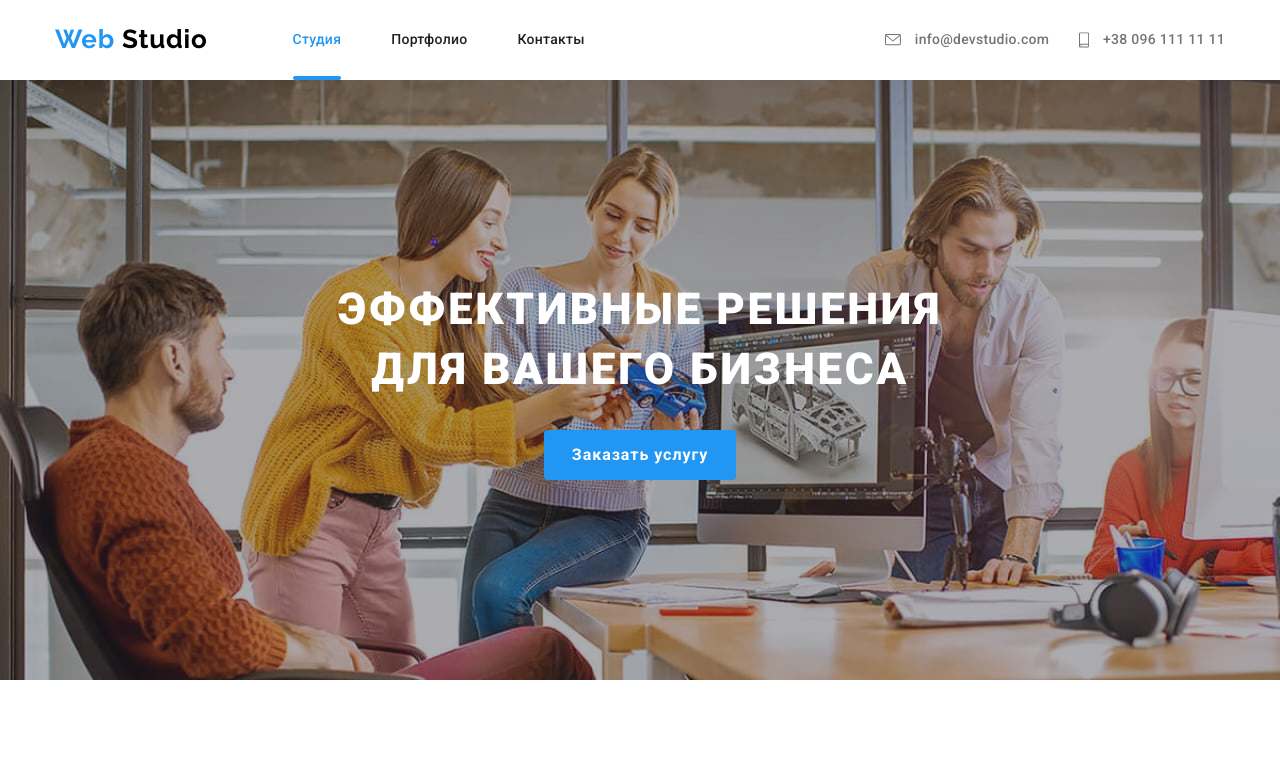
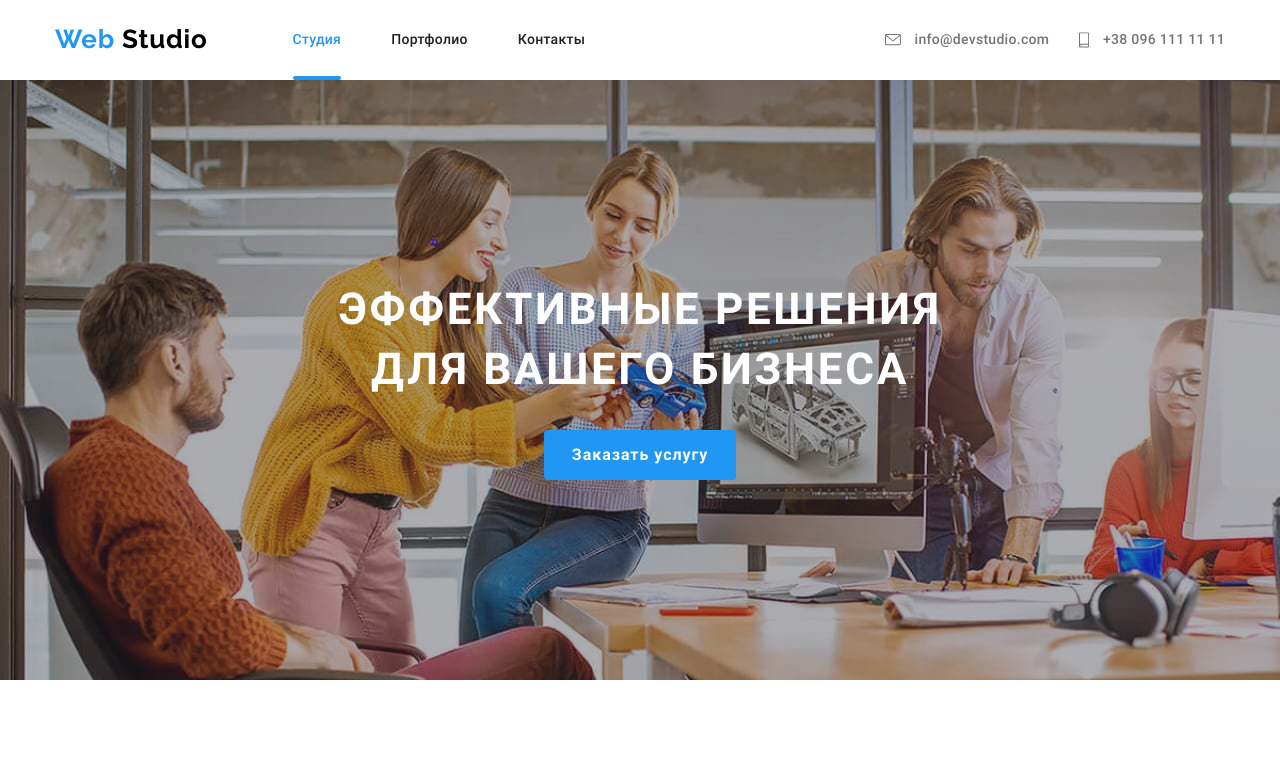
Before and after one commit to Ir-tsa/goit-markup-hw-07, a plain HTML site: page index.html in a window 1280 px wide. Shown: the top 771 px of the page. Drawn offline with nearby package versions, Linux system fonts and the light colour scheme.

Commit message:
imported font locally..

```diff
--- a/css/style.css
+++ b/css/style.css
@@ -1,3 +1,7 @@
+/* font-family: 'Raleway', sans-serif;
+
+    font-family: 'Roboto', sans-serif; */
+
 :root {
   --primery-text-color: #757575;
   --title-text-color: #212121;
@@ -12,6 +16,55 @@ html {
 *::befor,
 *::after {
   box-sizing: inherit;
+}
+/* roboto-regular - latin_cyrillic */
+@font-face {
+  font-family: "Roboto";
+  font-style: normal;
+  font-weight: 400;
+  src: url("../fonts/roboto-v20-latin_cyrillic-regular.woff") format("woff");
+  src: local("Roboto"), local("Roboto-Regular"),
+    url("../fonts/roboto-v20-latin_cyrillic-regular.woff2") format("woff2");
+}
+
+/* roboto-500 - latin_cyrillic */
+@font-face {
+  font-family: "Roboto";
+  font-style: normal;
+  font-weight: 500;
+  src: url("../fonts/roboto-v20-latin_cyrillic-500.woff") format("woff");
+  src: local("Roboto Medium"), local("Roboto-Medium"),
+    url("../fonts/roboto-v20-latin_cyrillic-500.woff2") format("woff2");
+}
+
+/* roboto-700 - latin_cyrillic */
+@font-face {
+  font-family: "Roboto";
+  font-style: normal;
+  font-weight: 700;
+  src: url("../fonts/roboto-v20-latin_cyrillic-700.woff") format("woff");
+  src: local("Roboto Bold"), local("Roboto-Bold"),
+    url("../fonts/roboto-v20-latin_cyrillic-700.woff2") format("woff2");
+}
+
+/* raleway-regular - latin_cyrillic */
+@font-face {
+  font-family: "Raleway";
+  font-style: normal;
+  font-weight: 400;
+  src: url("../fonts/raleway-v17-latin_cyrillic-regular.woff") format("woff");
+  src: local(""),
+    url("../fonts/raleway-v17-latin_cyrillic-regular.woff2") format("woff2");
+}
+
+/* raleway-700 - latin_cyrillic */
+@font-face {
+  font-family: "Raleway";
+  font-style: normal;
+  font-weight: 700;
+  src: url("../fonts/raleway-v17-latin_cyrillic-700.woff") format("woff");
+  src: local(""),
+    url("../fonts/raleway-v17-latin_cyrillic-700.woff2") format("woff2");
 }
 
 .container {
--- a/index.html
+++ b/index.html
@@ -5,8 +5,8 @@
   <meta charset="UTF-8" />
   <meta name="viewport" content="width=device-width, initial-scale=1.0" />
   <title>Web Studio</title>
-  <link href="https://fonts.googleapis.com/css2?family=Raleway:wght@700&family=Roboto:wght@400;500;700;900&display=swap"
-    rel="stylesheet" />
+  <!-- <link href="https://fonts.googleapis.com/css2?family=Raleway:wght@700&family=Roboto:wght@400;500;700;900&display=swap"
+    rel="stylesheet" /> -->
   <link rel="stylesheet" href="https://cdnjs.cloudflare.com/ajax/libs/modern-normalize/0.7.0/modern-normalize.min.css">
   <link rel="stylesheet" href="./css/style.css" />
 </head>
```
Also changed, not shown: portfolio.html (+2 -2 lines), fonts/raleway-v17-latin_cyrillic-700.woff (added), fonts/raleway-v17-latin_cyrillic-700.woff2 (added), fonts/raleway-v17-latin_cyrillic-regular.woff (added), fonts/raleway-v17-latin_cyrillic-regular.woff2 (added), fonts/roboto-v20-latin_cyrillic-500.woff (added), fonts/roboto-v20-latin_cyrillic-500.woff2 (added), fonts/roboto-v20-latin_cyrillic-700.woff (added), fonts/roboto-v20-latin_cyrillic-700.woff2 (added), fonts/roboto-v20-latin_cyrillic-regular.woff (added), fonts/roboto-v20-latin_cyrillic-regular.woff2 (added), 2 other files.
